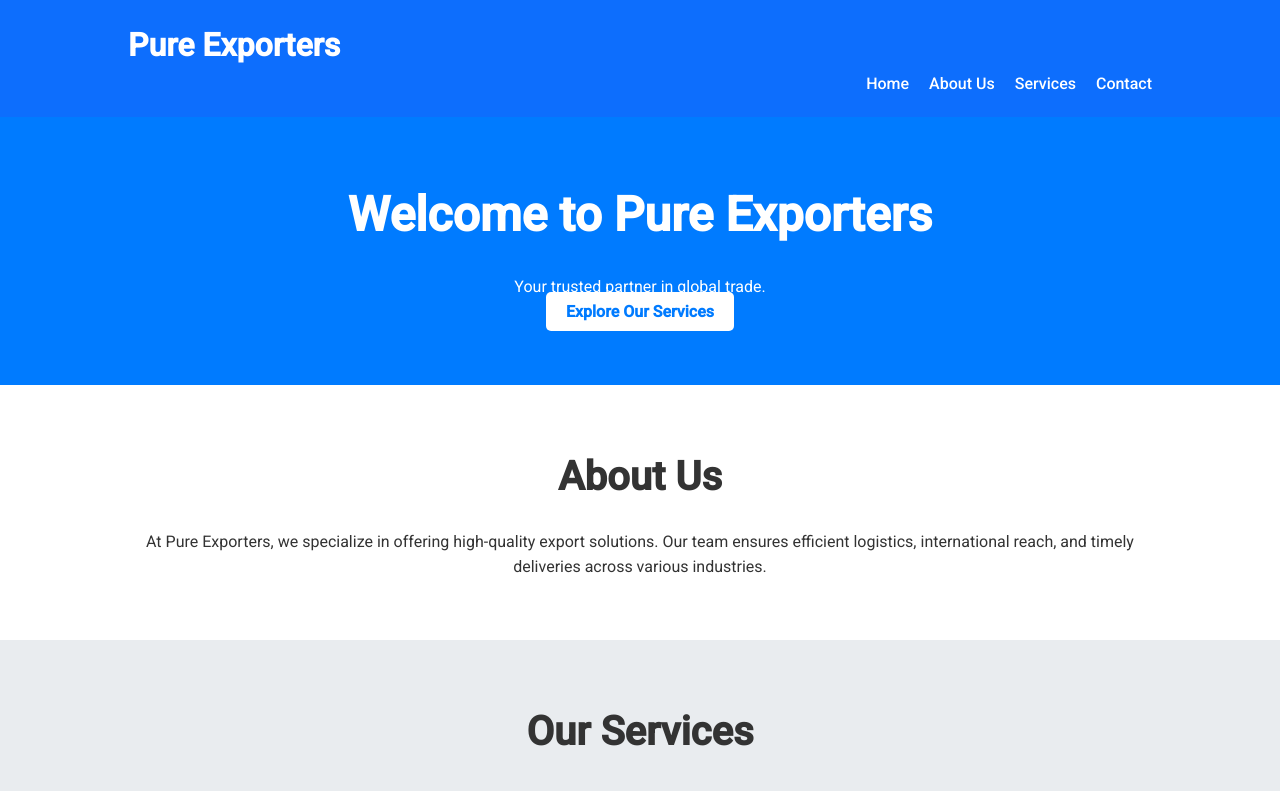
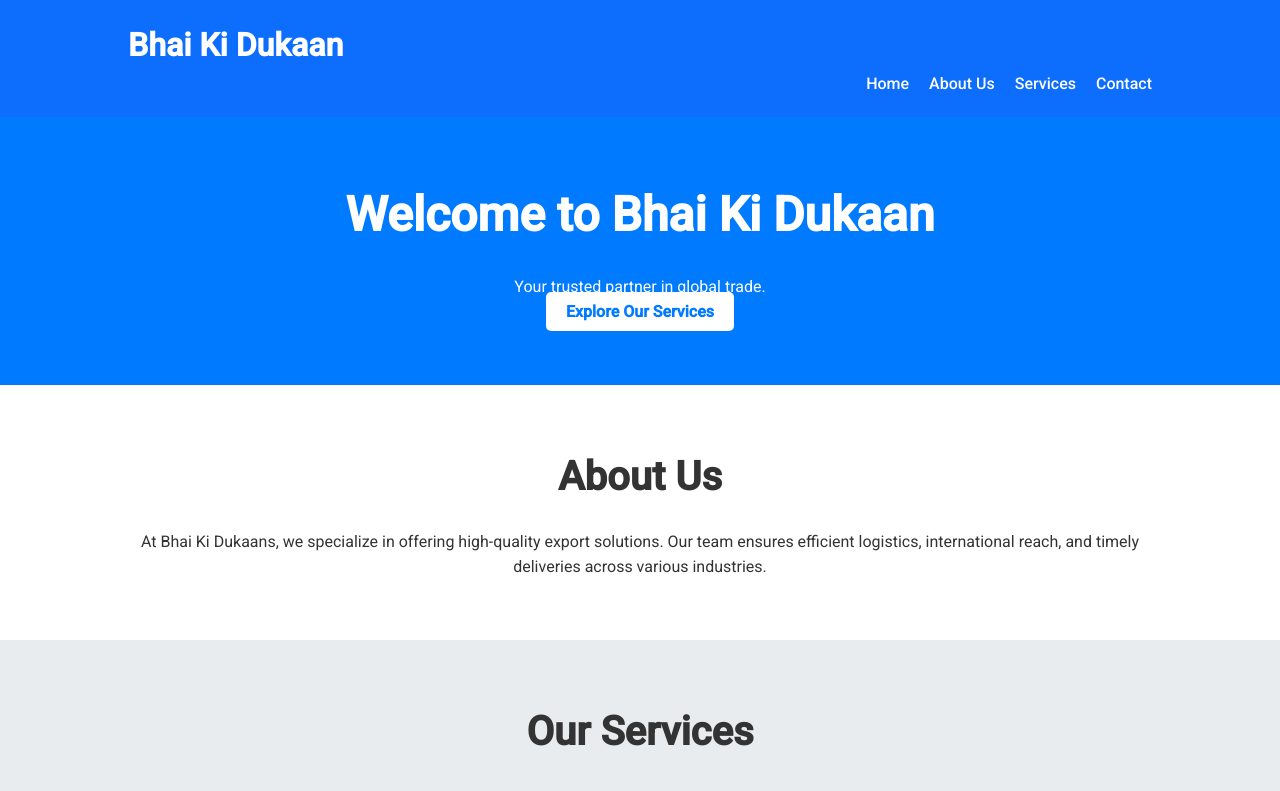
Before and after one commit to HimanshuNankani/bhaiKidukaan, a plain HTML site: page index.html in a window 1280 px wide. Shown: the top 791 px of the page. Drawn offline with Linux system fonts and the light colour scheme.

Commit message:
Update index.html
Name changes for the  business

```diff
--- a/index.html
+++ b/index.html
@@ -4,7 +4,7 @@
     <meta charset="UTF-8">
     <meta name="viewport" content="width=device-width, initial-scale=1.0">
     <meta http-equiv="X-UA-Compatible" content="ie=edge">
-    <title>Pure Exporters</title>
+    <title>Bhai Ki Dukaan</title>
     <link rel="stylesheet" href="styles.css">
     <!-- Add Google Fonts for modern typography -->
     <link href="https://fonts.googleapis.com/css2?family=Roboto:wght@400;500&display=swap" rel="stylesheet">
@@ -14,7 +14,7 @@
     <header>
         <div class="container">
             <div class="logo">
-                <h1>Pure Exporters</h1>
+                <h1>Bhai Ki Dukaan</h1>
             </div>
             <nav>
                 <ul>
@@ -30,7 +30,7 @@
     <!-- Home Section -->
     <section id="home">
         <div class="container">
-            <h2>Welcome to Pure Exporters</h2>
+            <h2>Welcome to Bhai Ki Dukaan</h2>
             <p>Your trusted partner in global trade.</p>
             <a href="#services" class="btn">Explore Our Services</a>
         </div>
@@ -40,7 +40,7 @@
     <section id="about">
         <div class="container">
             <h2>About Us</h2>
-            <p>At Pure Exporters, we specialize in offering high-quality export solutions. Our team ensures efficient logistics, international reach, and timely deliveries across various industries.</p>
+            <p>At Bhai Ki Dukaans, we specialize in offering high-quality export solutions. Our team ensures efficient logistics, international reach, and timely deliveries across various industries.</p>
         </div>
     </section>
 
@@ -80,7 +80,7 @@
     <!-- Footer Section -->
     <footer>
         <div class="container">
-            <p>&copy; 2024 Pure Exporters. All Rights Reserved.</p>
+            <p>&copy; 2024 Bhai Ki Dukaan. All Rights Reserved.</p>
         </div>
     </footer>
 </body>
```
